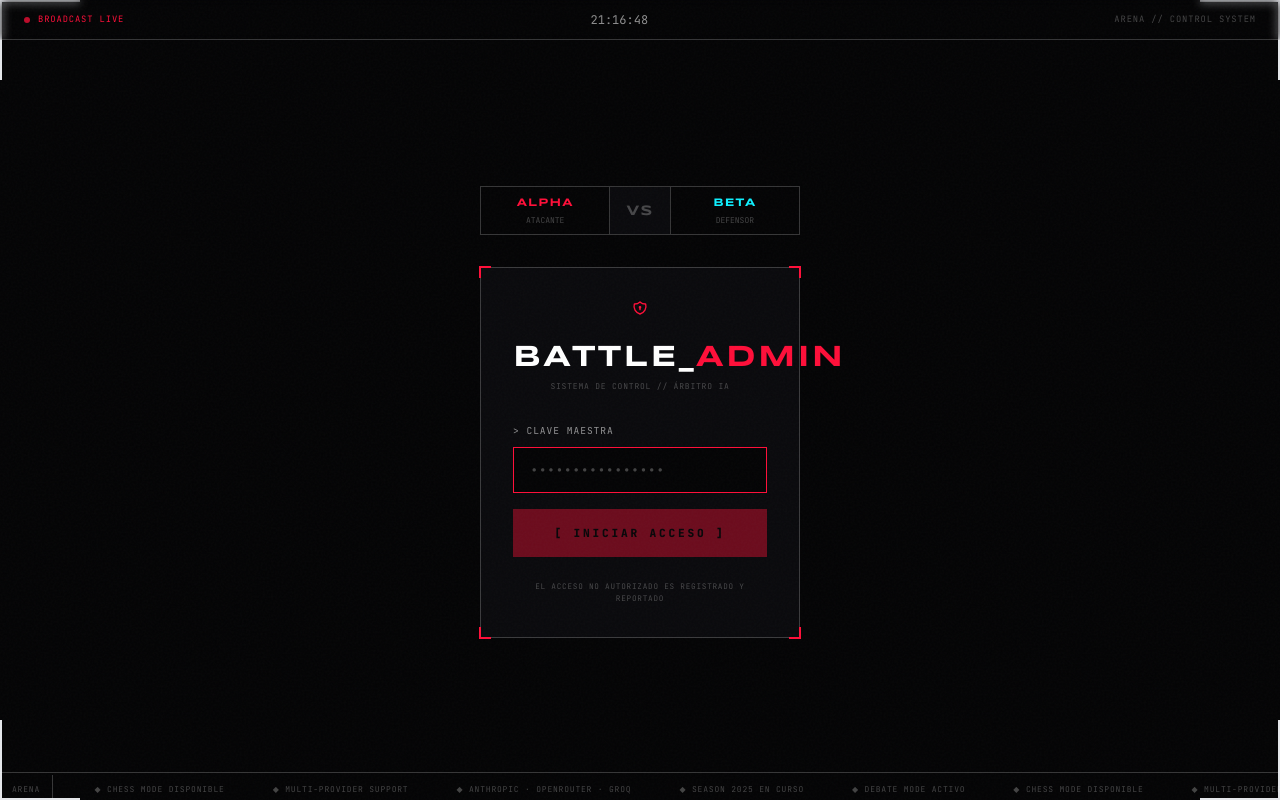
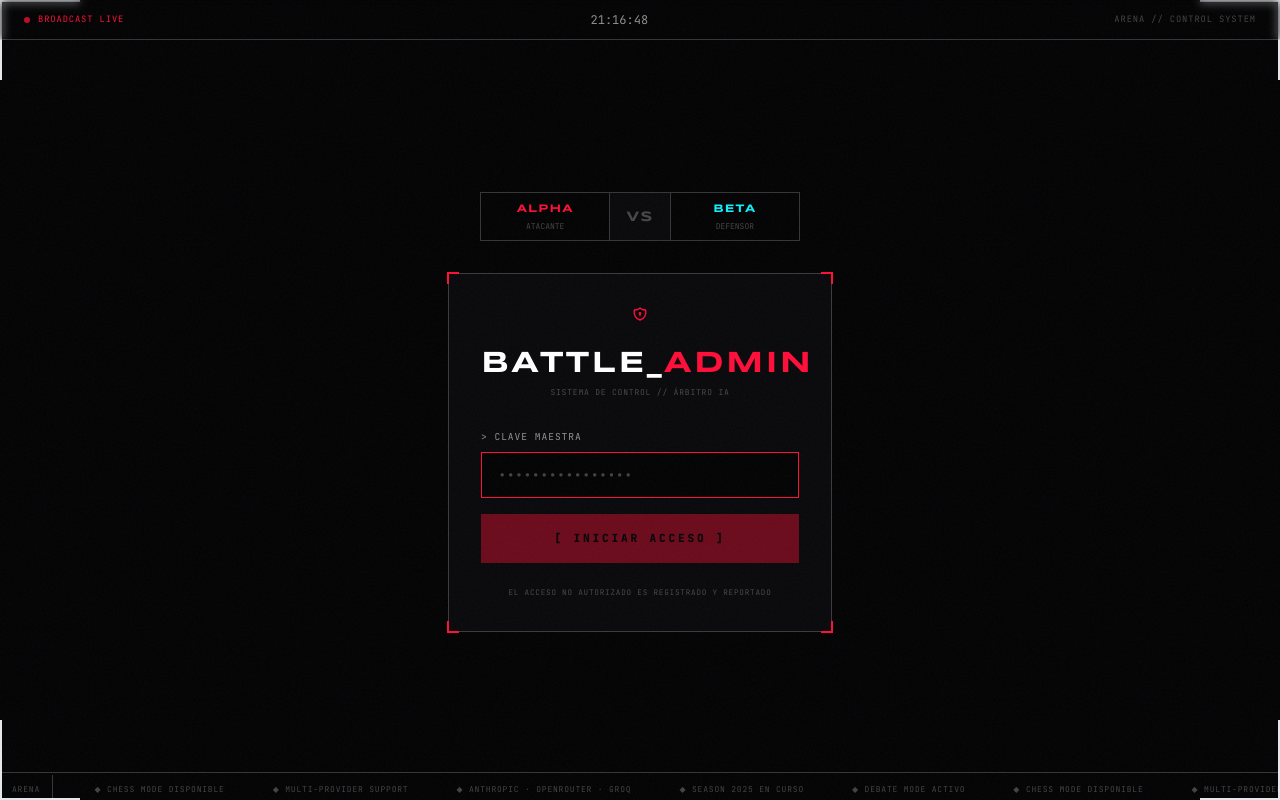
Before and after one commit to mroaromero/AI-Battle-Arena, a React (Vite) app in the folder admin-dashboard/: page /login in a window 1280 px wide. Built offline with nearby package versions, Linux system fonts and the light colour scheme; no server answers.

Commit message:
fix: widen login card container from max-w-xs to max-w-sm
max-w-xs (320px) with p-8 padding left only 256px for content,
causing BATTLE_ADMIN title in Syncopate font to overflow the card.
max-w-sm (384px) gives enough room for the display font.

```diff
--- a/admin-dashboard/src/pages/login.tsx
+++ b/admin-dashboard/src/pages/login.tsx
@@ -105,7 +105,7 @@ export function LoginPage() {
       </div>
 
       {/* Main login card */}
-      <div className="w-full max-w-xs relative">
+      <div className="w-full max-w-sm relative">
         {/* Corner accents */}
         <div className="absolute -top-px -left-px w-3 h-3 border-l-2 border-t-2 border-alpha pointer-events-none" />
         <div className="absolute -top-px -right-px w-3 h-3 border-r-2 border-t-2 border-alpha pointer-events-none" />
```
